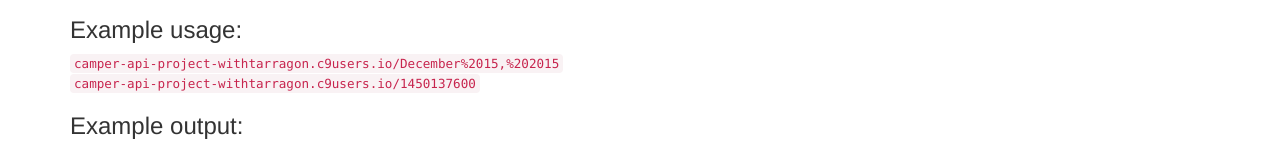
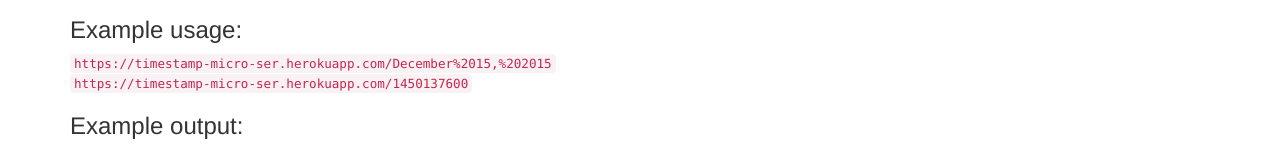
Before and after one commit to withtarragon/timestamp-api, a website: page index.html in a window 1280 px wide. Shown: the part 238-382 px from the top of the page. Drawn offline with nearby package versions, Linux system fonts and the light colour scheme.

Commit message:
changing path

```diff
--- a/index.html
+++ b/index.html
@@ -17,8 +17,8 @@
                 <ul>3) If it does not contain a date or Unix timestamp, it returns null for those properties.</ul>
             </blockquote>
             <h3>Example usage:</h3>
-            <code>camper-api-project-withtarragon.c9users.io/December%2015,%202015</code><br>
-            <code>camper-api-project-withtarragon.c9users.io/1450137600</code>
+            <code>https://timestamp-micro-ser.herokuapp.com/December%2015,%202015</code><br>
+            <code>https://timestamp-micro-ser.herokuapp.com/1450137600</code>
             <h3>Example output:</h3>
             <code>
                 {
```
